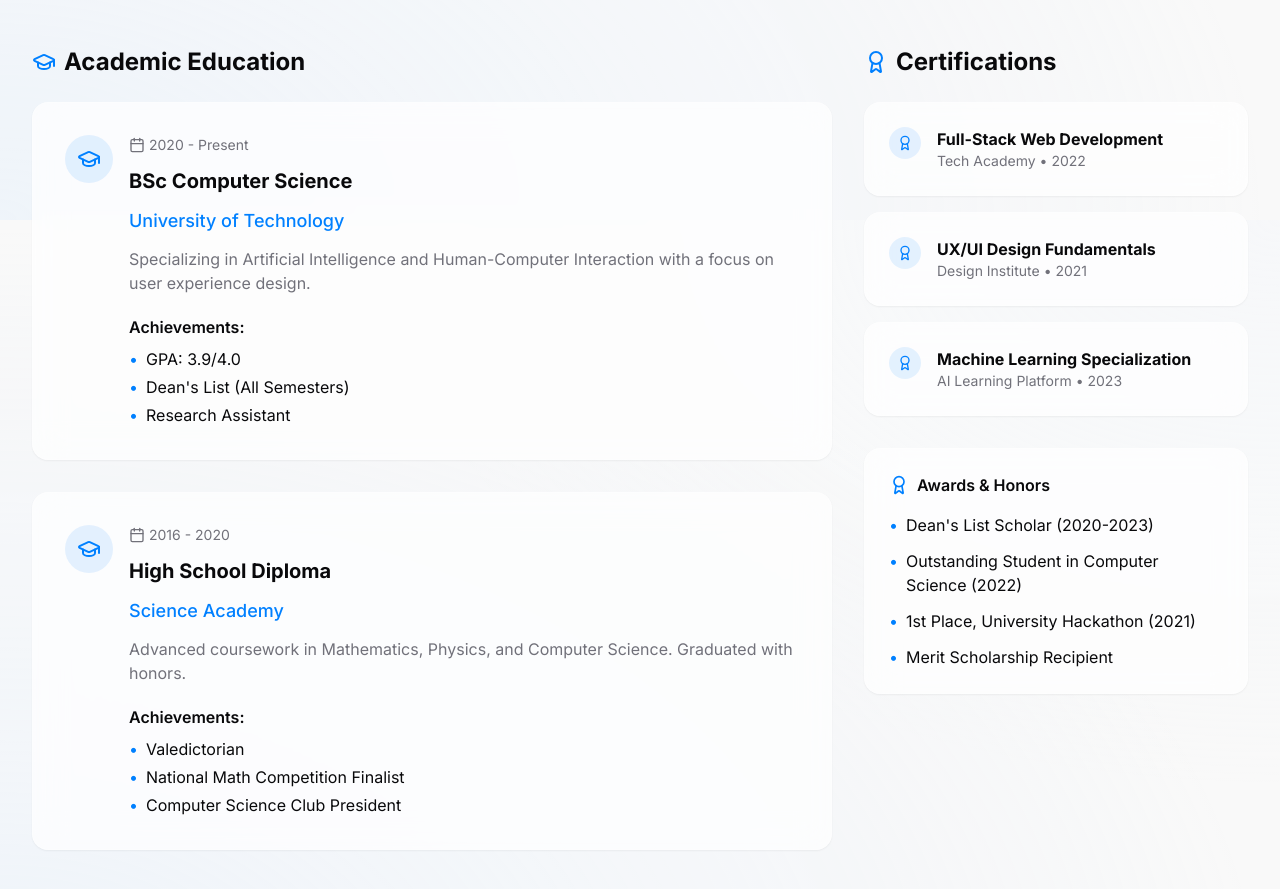
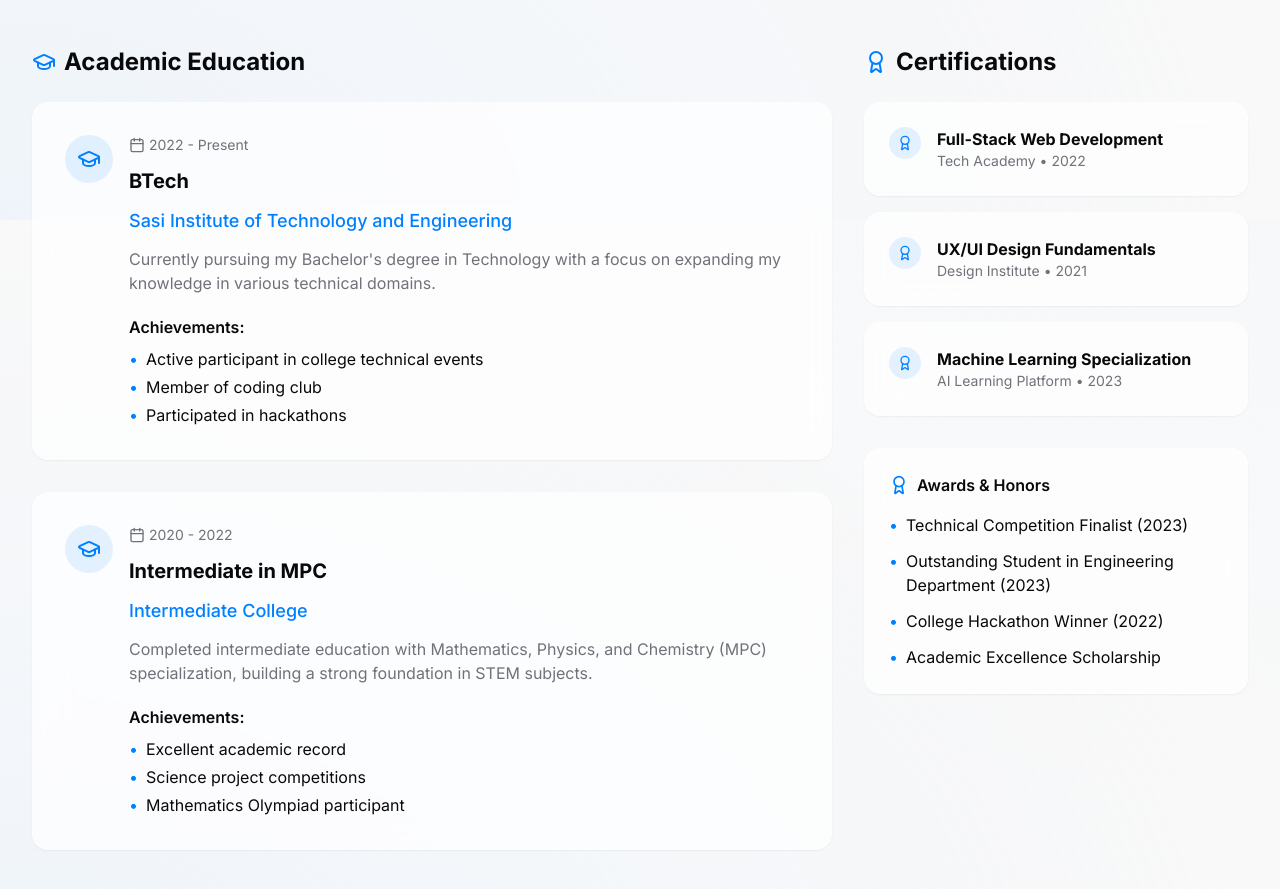
Before and after one commit to yoshitha2005/standout-portfolio-wizard, a React (Vite) app: page / in a window 1280 px wide. Shown: the part 2180-3069 px from the top of the page. Built offline with nearby package versions, Linux system fonts and the light colour scheme.

Commit message:
Update education details
Update the education details in the EducationSection component.

```diff
--- a/src/components/EducationSection.tsx
+++ b/src/components/EducationSection.tsx
@@ -7,20 +7,20 @@ import { GraduationCap, Award, Calendar } from "lucide-react";
 const EducationSection: React.FC = () => {
   const education = [
     {
-      degree: "BSc Computer Science",
-      institution: "University of Technology",
-      period: "2020 - Present",
+      degree: "BTech",
+      institution: "Sasi Institute of Technology and Engineering",
+      period: "2022 - Present",
       description:
-        "Specializing in Artificial Intelligence and Human-Computer Interaction with a focus on user experience design.",
-      achievements: ["GPA: 3.9/4.0", "Dean's List (All Semesters)", "Research Assistant"],
+        "Currently pursuing my Bachelor's degree in Technology with a focus on expanding my knowledge in various technical domains.",
+      achievements: ["Active participant in college technical events", "Member of coding club", "Participated in hackathons"],
     },
     {
-      degree: "High School Diploma",
-      institution: "Science Academy",
-      period: "2016 - 2020",
+      degree: "Intermediate in MPC",
+      institution: "Intermediate College",
+      period: "2020 - 2022",
       description:
-        "Advanced coursework in Mathematics, Physics, and Computer Science. Graduated with honors.",
-      achievements: ["Valedictorian", "National Math Competition Finalist", "Computer Science Club President"],
+        "Completed intermediate education with Mathematics, Physics, and Chemistry (MPC) specialization, building a strong foundation in STEM subjects.",
+      achievements: ["Excellent academic record", "Science project competitions", "Mathematics Olympiad participant"],
     },
   ];
 
@@ -137,19 +137,19 @@ const EducationSection: React.FC = () => {
                 <ul className="space-y-3">
                   <li className="flex items-start">
                     <span className="mr-2 text-primary">•</span>
-                    <span>Dean's List Scholar (2020-2023)</span>
+                    <span>Technical Competition Finalist (2023)</span>
                   </li>
                   <li className="flex items-start">
                     <span className="mr-2 text-primary">•</span>
-                    <span>Outstanding Student in Computer Science (2022)</span>
+                    <span>Outstanding Student in Engineering Department (2023)</span>
                   </li>
                   <li className="flex items-start">
                     <span className="mr-2 text-primary">•</span>
-                    <span>1st Place, University Hackathon (2021)</span>
+                    <span>College Hackathon Winner (2022)</span>
                   </li>
                   <li className="flex items-start">
                     <span className="mr-2 text-primary">•</span>
-                    <span>Merit Scholarship Recipient</span>
+                    <span>Academic Excellence Scholarship</span>
                   </li>
                 </ul>
               </div>
```
